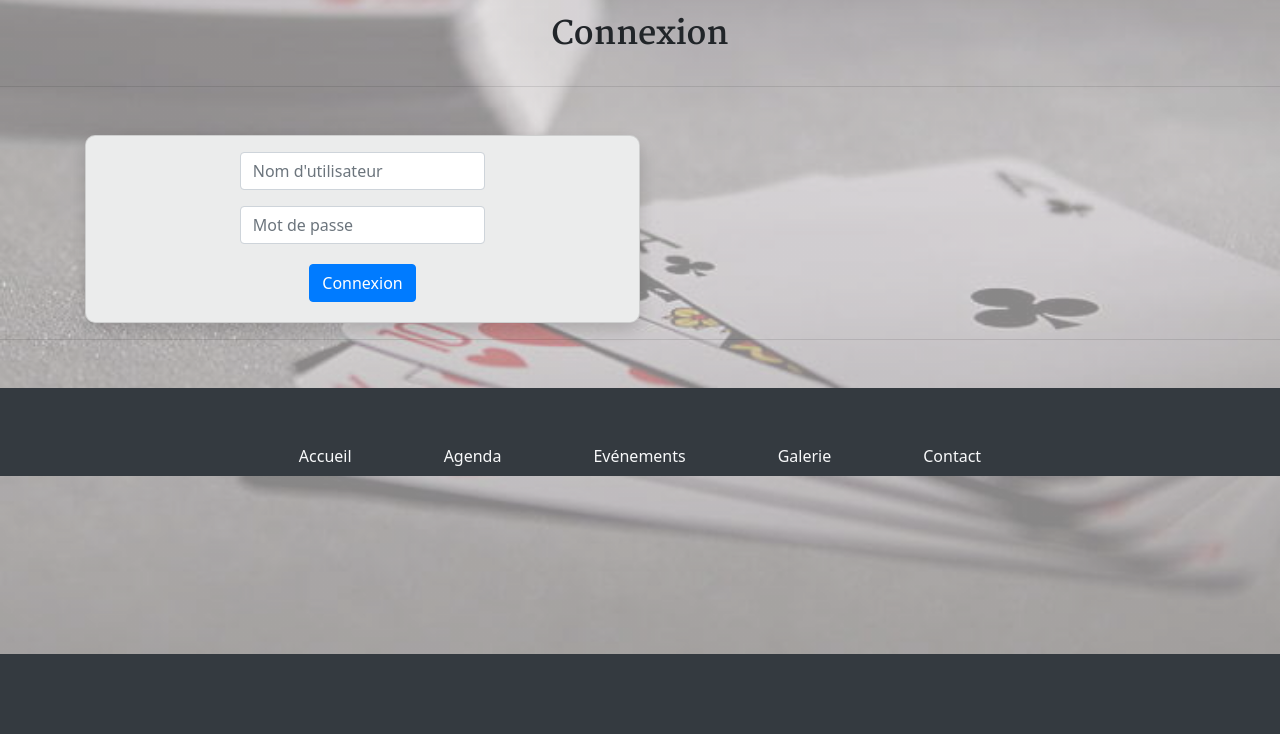
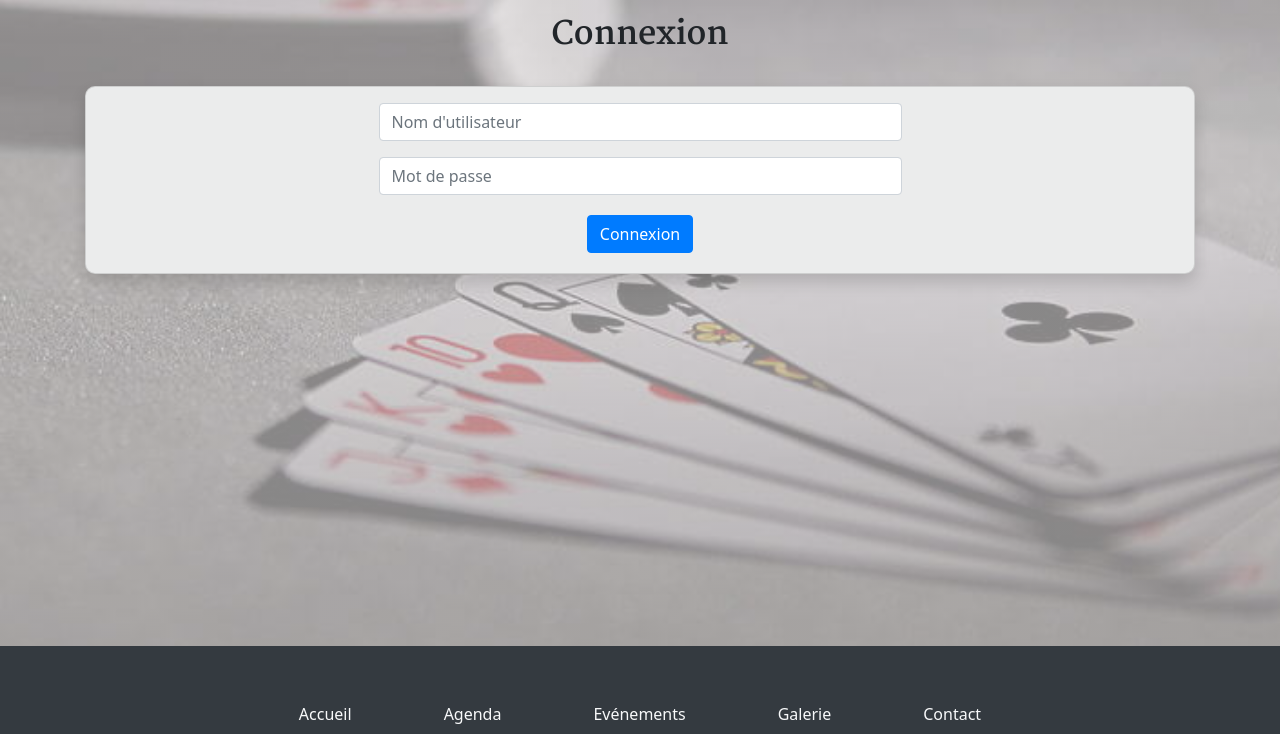
Before and after one commit to GodefroyCourtin/projet3-bridge, a Django app: page /account/connexion in a window 1280 px wide. Shown: the part 146-880 px from the top of the page. Before the commit the page ends 800 px from the top, so only its background shows below. Run offline with Django 3.2, Linux system fonts and the light colour scheme; some libraries are stand-ins or nearby versions.

Commit message:
ajout details

```diff
--- a/bridge/account/templates/account/connexion.html
+++ b/bridge/account/templates/account/connexion.html
@@ -4,9 +4,9 @@
 {% block content %}
 <main>
     <h2 class="text-center p-3 txt">Connexion</h2>
-    <hr class="style-eight mb-5">
-    <div class="container">
-        <div class="card col-lg-6 my-3 shadow p-3 rounded-lg">
+    <!-- <hr class="style-eight mb-5"> -->
+    <div class="container hauteurbox">
+        <div class="card col-lg-12 my-3 shadow p-3 rounded-lg">
 
             <form action="{% url 'account:connexion'%}" method="post">
                 {% csrf_token %}
@@ -32,7 +32,6 @@
 
         </div>
     </div>
-    <hr class="style-eight mb-5">
-
+    <!-- <hr class="style-eight mb-5"> -->
 </main>
 {% endblock %}
--- a/bridge/account/templates/account/inscription_producteur.html
+++ b/bridge/account/templates/account/inscription_producteur.html
@@ -5,9 +5,9 @@
 
 <main>
     <h2 class="text-center p-3 txt">Inscription</h2>
-    <hr class="style-eight mb-5">
+    <!-- <hr class="style-eight mb-5"> -->
     <div class="container">
-        <div class="card col-lg-6 my-3 shadow p-3 rounded-lg">
+        <div class="card col-lg-12 my-3 shadow p-3 rounded-lg">
 
             <form action="{% url 'account:inscription_producteur'%}" method="post">
                 {% csrf_token %}
@@ -57,7 +57,7 @@
             </form>
         </div>
     </div>
-    <hr class="style-eight mb-5">
+    <!-- <hr class="style-eight mb-5"> -->
 
 </main>
 
--- a/bridge/account/templates/account/my_account.html
+++ b/bridge/account/templates/account/my_account.html
@@ -2,7 +2,7 @@
 {% block content %}
 <section>
     <div class="container">
-        <div class="card col-lg-8 my-3 shadow p-3 rounded">
+        <div class="card col-lg-12 my-3 shadow p-3 rounded">
             <div class="row">
                 <div class="col-md-12 px-3">
                     <div class="card-block px-3">
@@ -15,7 +15,7 @@
     </div>
 
     <div class="container">
-        <div class="card col-lg-8 my-3 shadow p-3 rounded">
+        <div class="card col-lg-12 my-3 shadow p-3 rounded">
             <div class="row">
                 <div class="col-md-12 px-3">
                     <div class="card-block px-3">
@@ -28,7 +28,7 @@
     </div>
 
     <div class="container">
-        <div class="card col-lg-8 my-3 shadow p-3 rounded">
+        <div class="card col-lg-12 my-3 shadow p-3 rounded">
             <div class="row">
                 <div class="col-md-12 px-3">
                     <div class="card-block px-3">
--- a/bridge/club/static/club/css/styles.css
+++ b/bridge/club/static/club/css/styles.css
@@ -19,9 +19,11 @@ h1,h2,h3,h4,h5,h6{
     padding-bottom: 10px;
 }
 .hauteurbox{
-    min-height: 75vh;
+    min-height: 70vh;
 }
+
 /* footer {
+    position: relative;
     bottom: 0;
     width: 100%;
 } */
```
Also changed, not shown: bridge/account/templates/account/base_account.html (+3 -4 lines), bridge/db.sqlite3.
